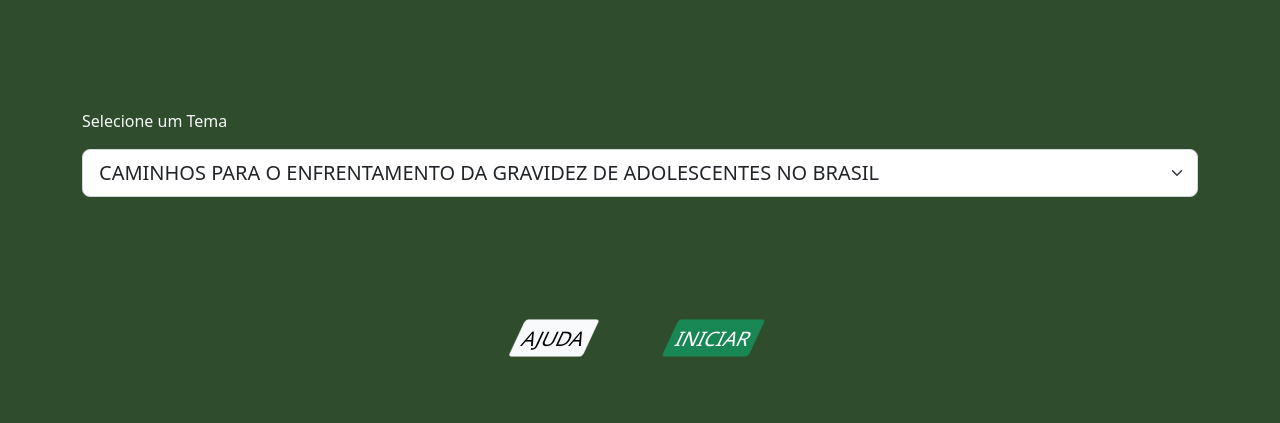
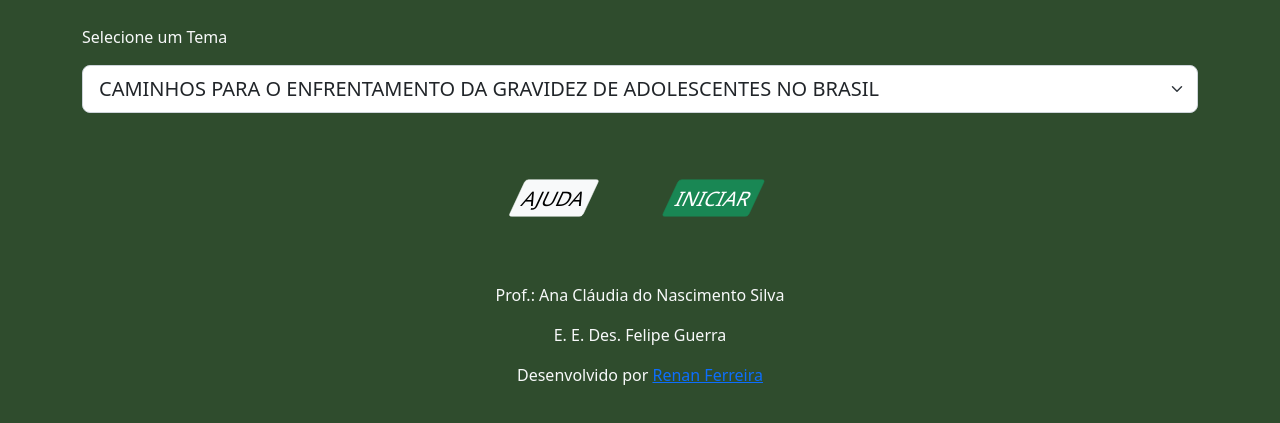
Before and after one commit to meiotera/Redacao-Enem-Beta, a website: page index.html in a window 1280 px wide. Shown: the part 373-796 px from the top of the page. Drawn offline with nearby package versions, Linux system fonts and the light colour scheme.

Commit message:
Update index.html

```diff
--- a/index.html
+++ b/index.html
@@ -115,7 +115,13 @@
                 <button id="btnResumo" type="button" class="border btn-info border-success btn btn-outline-dark" style="transform: rotate(0deg);"><i class="text-success bi bi-arrow-bar-left"></i></button>
             </div>
         </div>
+        <div class="container text-center text-light">
+            <p>Prof.: Ana Cláudia do Nascimento Silva</p>
+            <p>E. E. Des. Felipe Guerra</p>
+            <p>Desenvolvido por <a target="_blank" href="https://github.com/meiotera">Renan Ferreira</a></p>
+        </div>
     </div>
+
 
 
     <script src="assets/js/index.js"></script>
```
